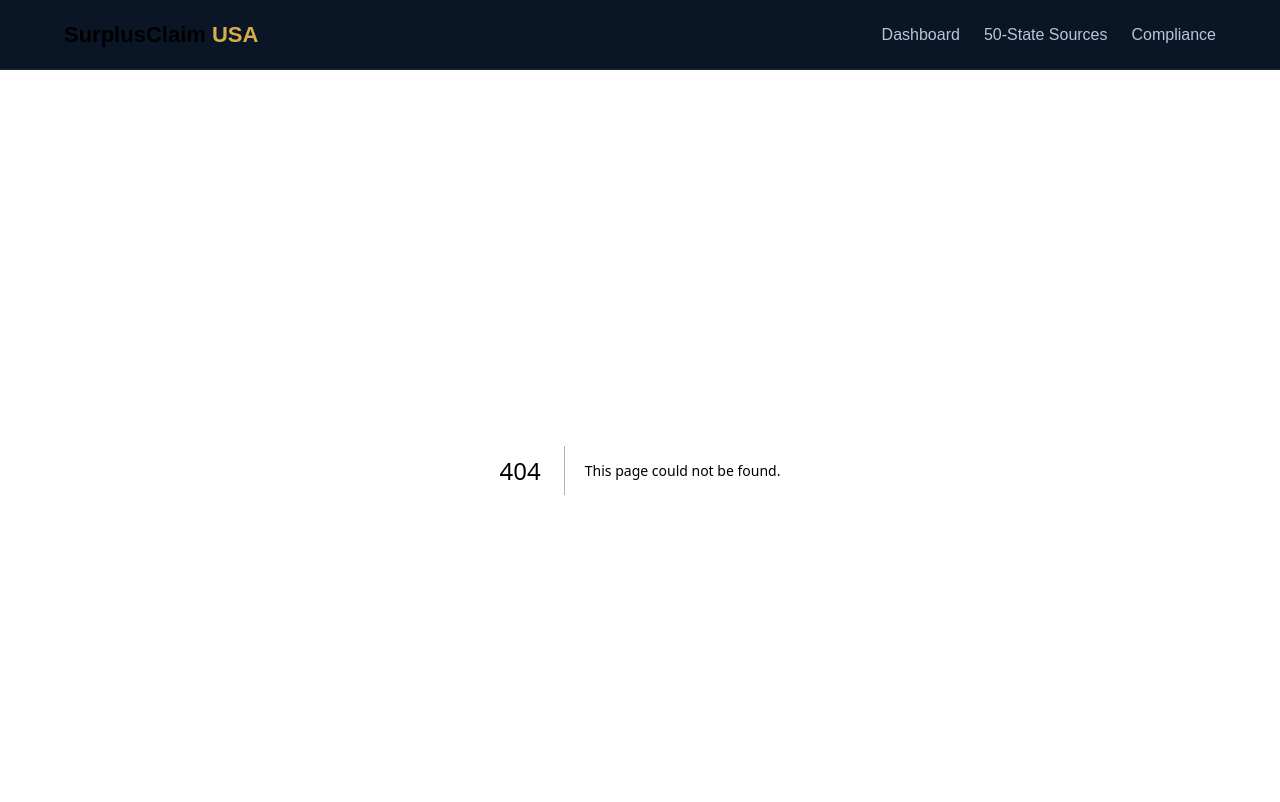
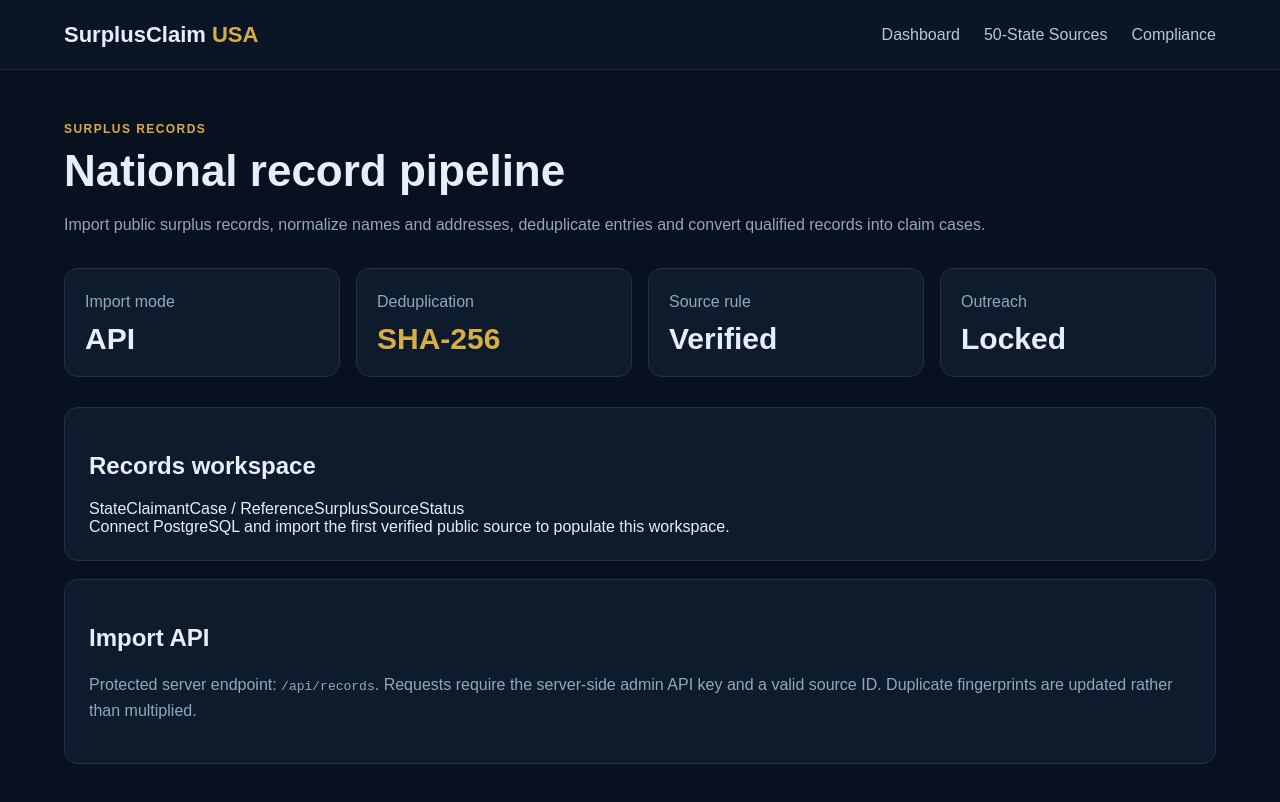
Before and after one commit to TSpear007/Elite-Claims, a Next.js app: page /records in a window 1280 px wide. Before the commit this address had no page. Shown: the top 802 px of the page. Built offline with nearby package versions, Linux system fonts and the light colour scheme.

Commit message:
Add surplus records workspace

```diff
--- /dev/null
+++ b/app/records/page.tsx
@@ -0,0 +1,2 @@
+const columns = ["State", "Claimant", "Case / Reference", "Surplus", "Source", "Status"];
+export default function RecordsPage(){return <main><div className="eyebrow">Surplus Records</div><h1>National record pipeline</h1><p className="muted">Import public surplus records, normalize names and addresses, deduplicate entries and convert qualified records into claim cases.</p><div className="grid"><div className="card"><span className="muted">Import mode</span><div className="metric">API</div></div><div className="card"><span className="muted">Deduplication</span><div className="metric gold">SHA-256</div></div><div className="card"><span className="muted">Source rule</span><div className="metric">Verified</div></div><div className="card"><span className="muted">Outreach</span><div className="metric">Locked</div></div></div><section className="panel"><h2>Records workspace</h2><div className="table"><div className="tr head">{columns.map(c=><span key={c}>{c}</span>)}</div><div className="empty">Connect PostgreSQL and import the first verified public source to populate this workspace.</div></div></section><section className="panel"><h2>Import API</h2><p className="muted">Protected server endpoint: <code>/api/records</code>. Requests require the server-side admin API key and a valid source ID. Duplicate fingerprints are updated rather than multiplied.</p></section></main>}
```
